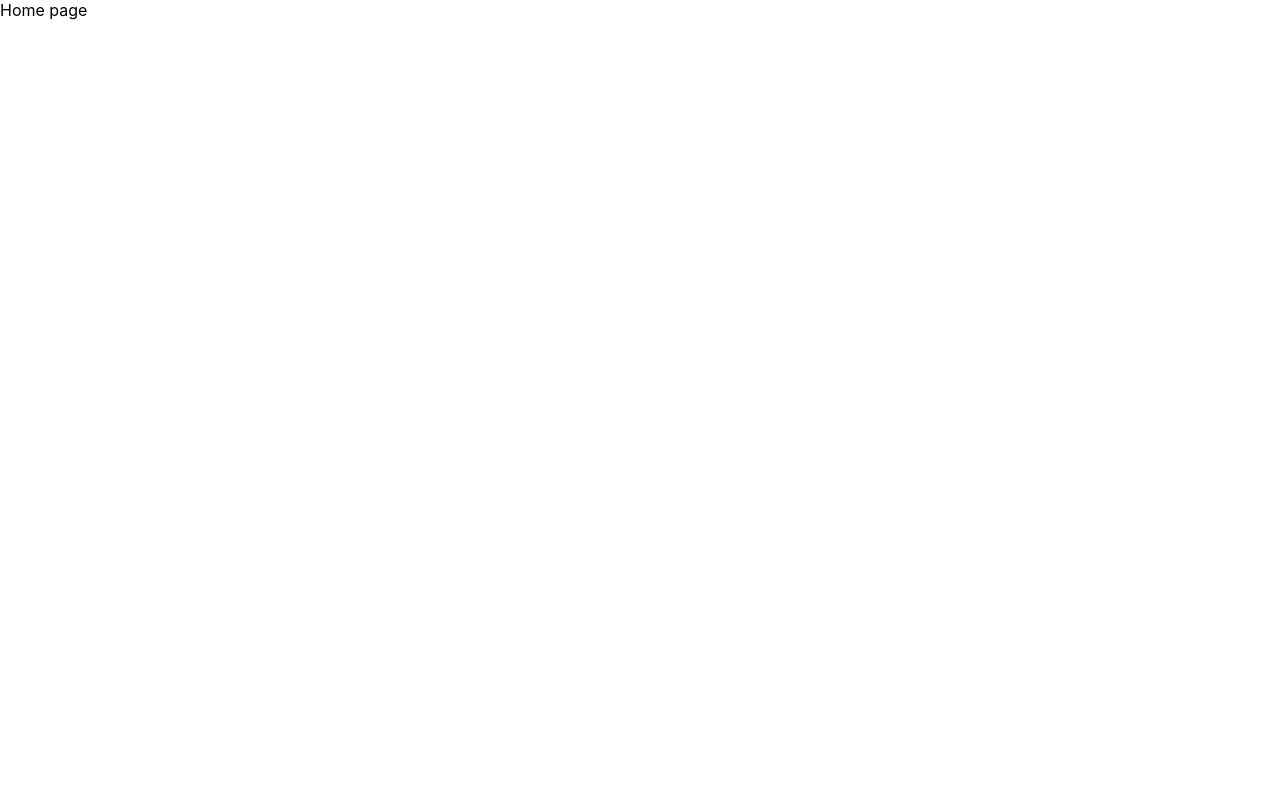
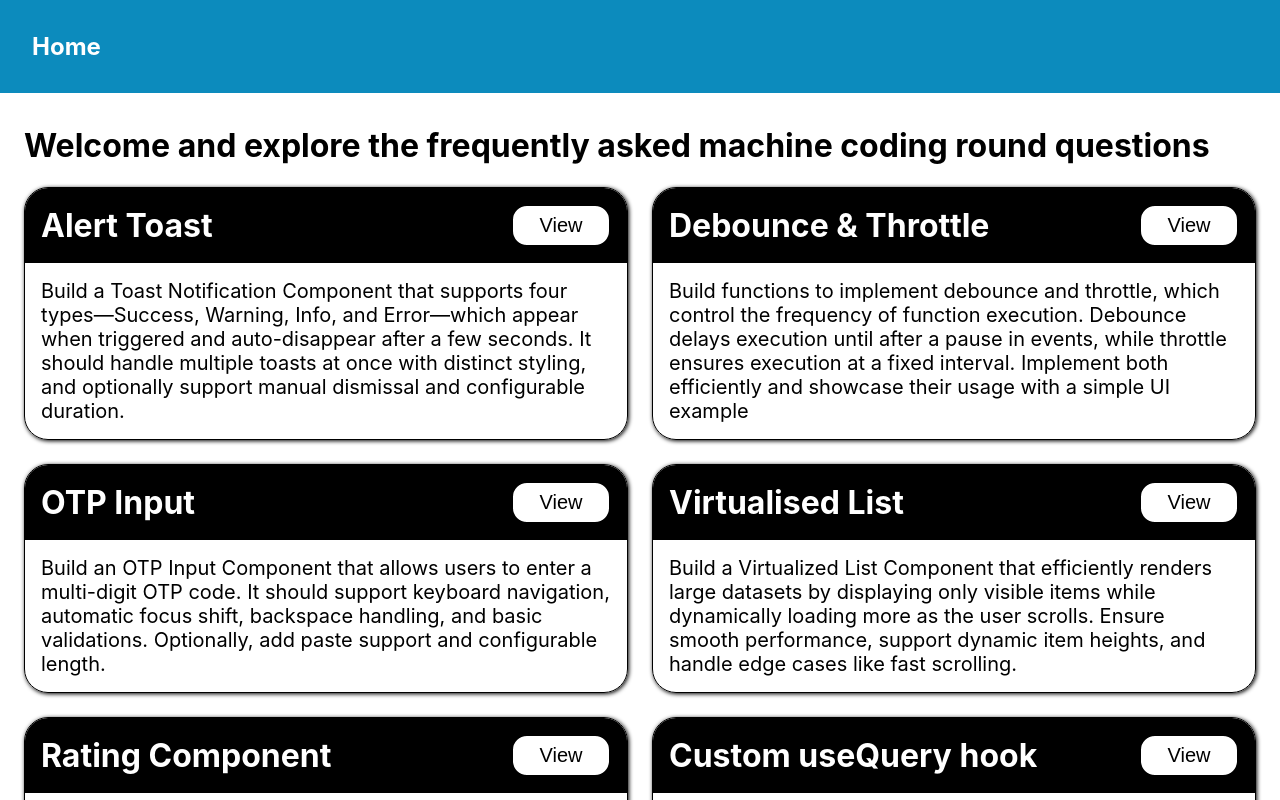
Before and after one commit to aayush-jangra/frontend, a React (Create React App) app in the folder machine-coding/: page / in a window 1280 px wide. Shown: the top 800 px of the page. Built offline with nearby package versions, Linux system fonts and the light colour scheme.

Commit message:
homepage and header

```diff
--- a/machine-coding/src/App.js
+++ b/machine-coding/src/App.js
@@ -1,18 +1,20 @@
+import { Header } from "./components/Header";
+import { Homepage } from "./Pages/Homepage/Homepage";
 import { CustomRouter } from "./Router/CustomRouter";
 
-
 function App() {
-  const routerConfig = [{
-    path: "/",
-    component: <div>Home page</div>
-  },
-  {
-    path: "/test",
-    component: <div>Test</div>,
-  }]
+  const routerConfig = [
+    {
+      path: "/",
+      component: <Homepage />,
+    },
+  ];
 
   return (
-    <div><CustomRouter config={routerConfig}/></div>
+    <div>
+      <Header />
+      <CustomRouter config={routerConfig} />
+    </div>
   );
 }
 
--- /dev/null
+++ b/machine-coding/src/Pages/Homepage/Homepage.jsx
@@ -0,0 +1,12 @@
+import { ContentBox } from '../../components/ContentBox'
+import { questions } from '../../constants/questions'
+import './homepageStyles.css'
+
+export const Homepage = () => {
+    return <div className="container">
+        <h1>Welcome and explore the frequently asked machine coding round questions</h1>
+        <div className="questions">
+            {questions.map((ques) => <ContentBox key={ques.path} title={ques.title} content={ques.description} buttonClick={() => { window.location.pathname = ques.path }} />)}
+        </div>
+    </div>
+}
--- /dev/null
+++ b/machine-coding/src/Pages/Homepage/homepageStyles.css
@@ -0,0 +1,9 @@
+.container {
+  padding: 12px 24px;
+}
+
+.questions {
+  display: flex;
+  flex-wrap: wrap;
+  gap: 24px;
+}
--- /dev/null
+++ b/machine-coding/src/components/ContentBox.jsx
@@ -0,0 +1,20 @@
+import { useState } from 'react'
+import './componentStyles.css'
+
+export const ContentBox = ({ title, content, buttonClick }) => {
+    const [showContent, setShowContent] = useState(true);
+
+
+    return <div className="content-box">
+        <div className="content-box-title" onClick={() => setShowContent(prev => !prev)}>
+            <div>{title}</div>
+            <button className="content-box-cta" onClick={(e) => { e.preventDefault(); buttonClick(); }}>View</button>
+        </div>
+        <div
+            style={showContent ? { fontSize: "20px" } : { fontSize: "0px", background: "lightGray" }}
+            className="content-box-content"
+        >
+            {content}
+        </div>
+    </div>
+}
--- /dev/null
+++ b/machine-coding/src/components/Header.jsx
@@ -0,0 +1,9 @@
+import './componentStyles.css'
+
+export const Header = () => {
+    return <div className="header-container">
+        <div className="header-home" onClick={() => {
+            window.location.href="/"
+        }}>Home</div>
+    </div>
+}
--- /dev/null
+++ b/machine-coding/src/components/componentStyles.css
@@ -0,0 +1,70 @@
+.content-box {
+  display: flex;
+  flex-direction: column;
+  border-radius: 24px;
+  border: 1px solid black;
+  box-shadow: 1px 1px 4px black;
+  overflow: hidden;
+  flex: 1;
+  min-width: 400px;
+}
+
+.content-box-title {
+  background: black;
+  color: white;
+  padding: 16px;
+  font-size: 32px;
+  font-weight: 700;
+  cursor: pointer;
+  display: flex;
+  justify-content: space-between;
+  align-items: center;
+}
+
+.content-box-content {
+  padding: 16px;
+  font-size: 20px;
+  overflow: hidden;
+  transition: all 0.3s;
+}
+
+.content-box-cta {
+  background: white;
+  border: 2px solid black;
+  font-size: 20px;
+  padding: 8px 16px;
+  border-radius: 16px;
+  flex: 1;
+  max-width: 100px;
+  cursor: pointer;
+  transition: box-shadow 0.3s ease-in-out;
+}
+
+.content-box-cta:hover {
+  box-shadow: inset 1px 1px 8px black;
+}
+
+.header-container {
+  padding: 16px;
+  width: 100%;
+  box-sizing: border-box;
+  transition: all 0.3s;
+  background-color: rgb(12, 139, 189);
+  min-height: 64px;
+  display: flex;
+  align-items: center;
+}
+
+.header-home {
+  font-size: 24px;
+  font-weight: 700;
+  color: white;
+  cursor: pointer;
+  border-radius: 16px;
+  padding: 16px;
+  transition: box-shadow 0.3s;
+}
+
+.header-home:hover {
+  box-shadow: 4px 4px white, -1px -1px 8px white;
+}
--- /dev/null
+++ b/machine-coding/src/constants/questions.js
@@ -0,0 +1,57 @@
+export const questions = [
+  {
+    title: "Alert Toast",
+    description: `Build a Toast Notification Component that supports four types—Success, Warning, Info, and Error—which appear when triggered and auto-disappear after a few seconds. It should handle multiple toasts at once with distinct styling, and optionally support manual dismissal and configurable duration.`,
+    path: "/toast",
+  },
+  {
+    title: "Debounce & Throttle",
+    description: `Build functions to implement debounce and throttle, which control the frequency of function execution. Debounce delays execution until after a pause in events, while throttle ensures execution at a fixed interval. Implement both efficiently and showcase their usage with a simple UI example`,
+    path: "/debounce-throttle",
+  },
+  {
+    title: "OTP Input",
+    description: `Build an OTP Input Component that allows users to enter a multi-digit OTP code. It should support keyboard navigation, automatic focus shift, backspace handling, and basic validations. Optionally, add paste support and configurable length.`,
+    path: "/otp-input",
+  },
+  {
+    title: "Virtualised List",
+    description: `Build a Virtualized List Component that efficiently renders large datasets by displaying only visible items while dynamically loading more as the user scrolls. Ensure smooth performance, support dynamic item heights, and handle edge cases like fast scrolling.`,
+    path: "/virtualised-list",
+  },
+  {
+    title: "Rating Component",
+    description: `Build a Rating Component that allows users to select a rating using stars (or any other symbol). It should support hover effects, customizable max rating, and controlled/uncontrolled states. Optionally, add half-star support and keyboard accessibility.`,
+    path: "/rating",
+  },
+  {
+    title: "Custom useQuery hook",
+    description: `Build a custom useQuery hook to fetch and cache data efficiently. It should handle loading, error states, and automatic refetching on demand. Optionally, support polling, retries, and stale data management.`,
+    path: "/use-query",
+  },
+  {
+    title: "Pagination",
+    description: `Build a Pagination Component to navigate through a list of items efficiently. It should support page navigation, dynamic page sizes, and disable previous/next buttons when needed. Optionally, add infinite scrolling and server-side pagination support.`,
+    path: "/pagination",
+  },
+  {
+    title: "Form",
+    description: `Build a Form Component with controlled inputs, validation, and submission handling. It should support real-time validation, error messages, and flexible field types.`,
+    path: "/form",
+  },
+  {
+    title: "Draggable Todos",
+    description: `Build a Draggable Todo List where users can move tasks between different states (e.g., Todo, In Progress, Done) using drag-and-drop. Ensure smooth animations, state persistence, and accessibility. Optionally, support task editing and filtering.`,
+    path: "/todos",
+  },
+  {
+    title: "Comments Section",
+    description: `Build a Comments Section that supports adding comments and nested replies. Each comment should allow replying, editing, and deleting. Ensure smooth UI updates and maintain a proper hierarchy. Optionally, support lazy loading for replies and upvotes/downvotes.`,
+    path: "/comments",
+  },
+  {
+    title: "Event Flow",
+    description: `Build a demo to visualize event flow in JavaScript, showcasing event bubbling (bottom-up) and event capturing (top-down). Implement event listeners at different levels and allow users to toggle between phases to observe the propagation order. Optionally, add stopPropagation() to demonstrate its effect.`,
+    path: "/event-flow",
+  },
+];
```
Also changed, not shown: machine-coding/src/index.css (line endings or trailing spaces).
